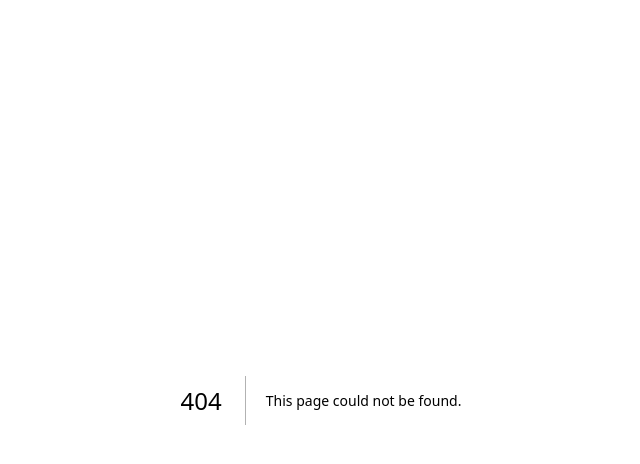
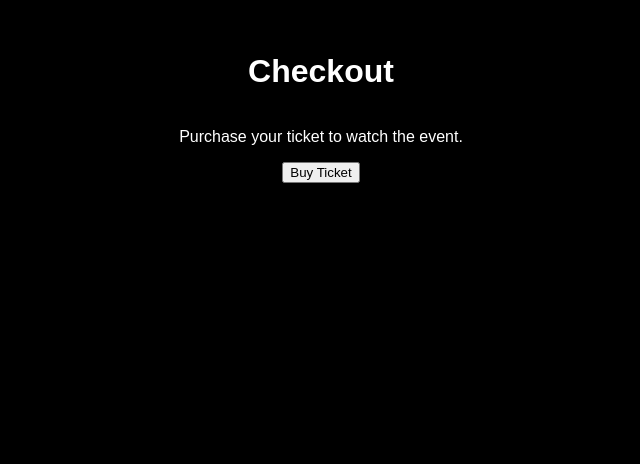
Before and after one commit to riotnetwork89/new-full-riot-, a Next.js app: page /checkout in a window 1280 px wide. Before the commit this address had no page. Shown: the top 464 px of the page, without its empty margins (319-959 px from the left). Built offline with nearby package versions, Linux system fonts and the light colour scheme.

Commit message:
Add checkout page

```diff
--- /dev/null
+++ b/pages/checkout/index.js
@@ -0,0 +1,40 @@
+import { useState } from 'react';
+import { useRouter } from 'next/router';
+import { supabase } from '../../utils/supabase';
+
+export default function Checkout() {
+  const router = useRouter();
+  const [message, setMessage] = useState('');
+
+  const handleCheckout = async () => {
+    const { data: { user } } = await supabase.auth.getUser();
+    if (!user) {
+      router.push('/login');
+      return;
+    }
+    try {
+      const res = await fetch('/api/store-order', {
+        method: 'POST',
+        headers: { 'Content-Type': 'application/json' },
+        body: JSON.stringify({ email: user.email, product: 'ppv_ticket', type: 'ticket' }),
+      });
+      const result = await res.json();
+      if (res.ok) {
+        router.push('/stream');
+      } else {
+        setMessage(result.error?.message || 'Error processing order');
+      }
+    } catch (error) {
+      setMessage('Network error');
+    }
+  };
+
+  return (
+    <div style={{ display: 'flex', flexDirection: 'column', alignItems: 'center', padding: '2rem' }}>
+      <h1>Checkout</h1>
+      <p>Purchase your ticket to watch the event.</p>
+      <button onClick={handleCheckout}>Buy Ticket</button>
+      {message && <p style={{ color: 'red' }}>{message}</p>}
+    </div>
+  );
+}
```
